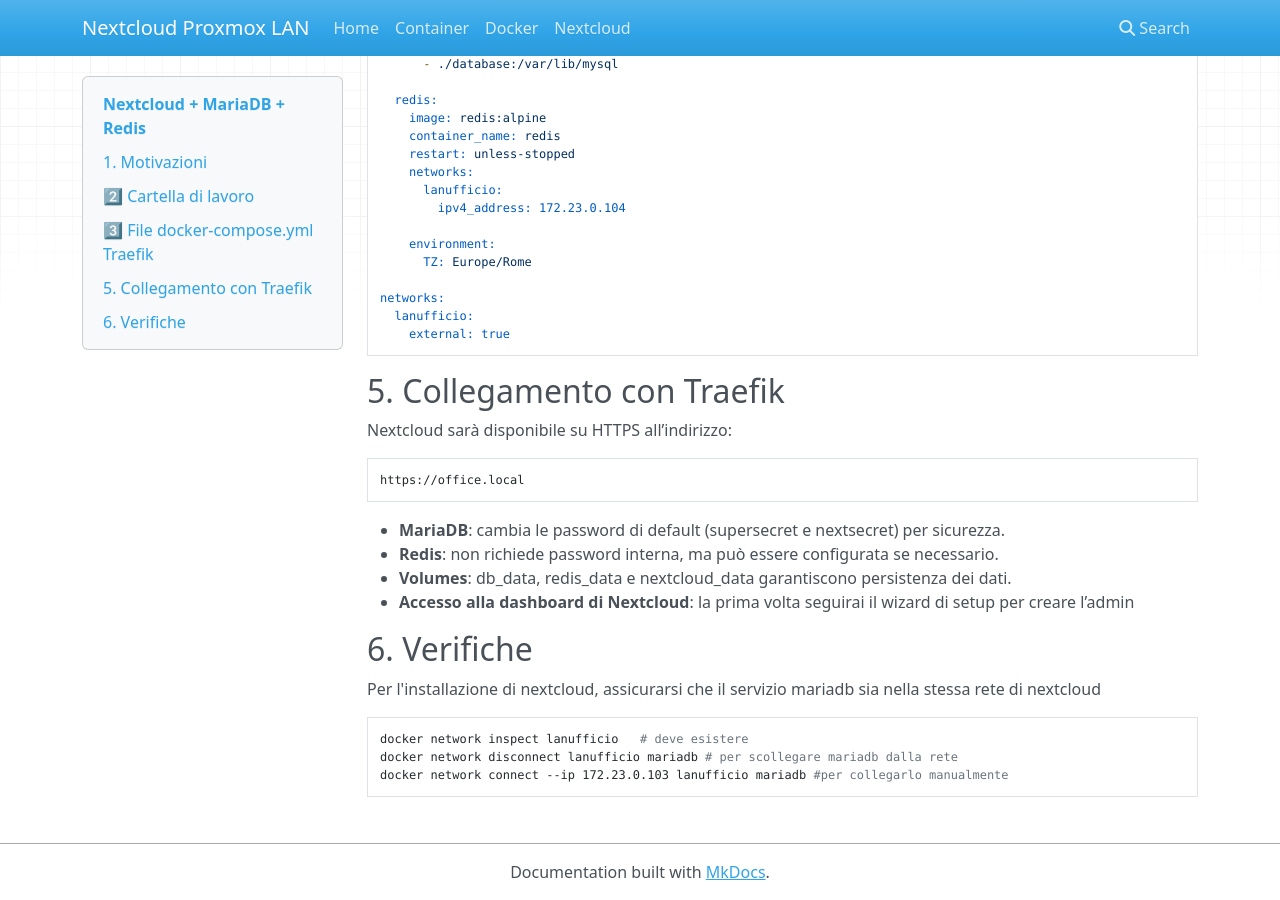
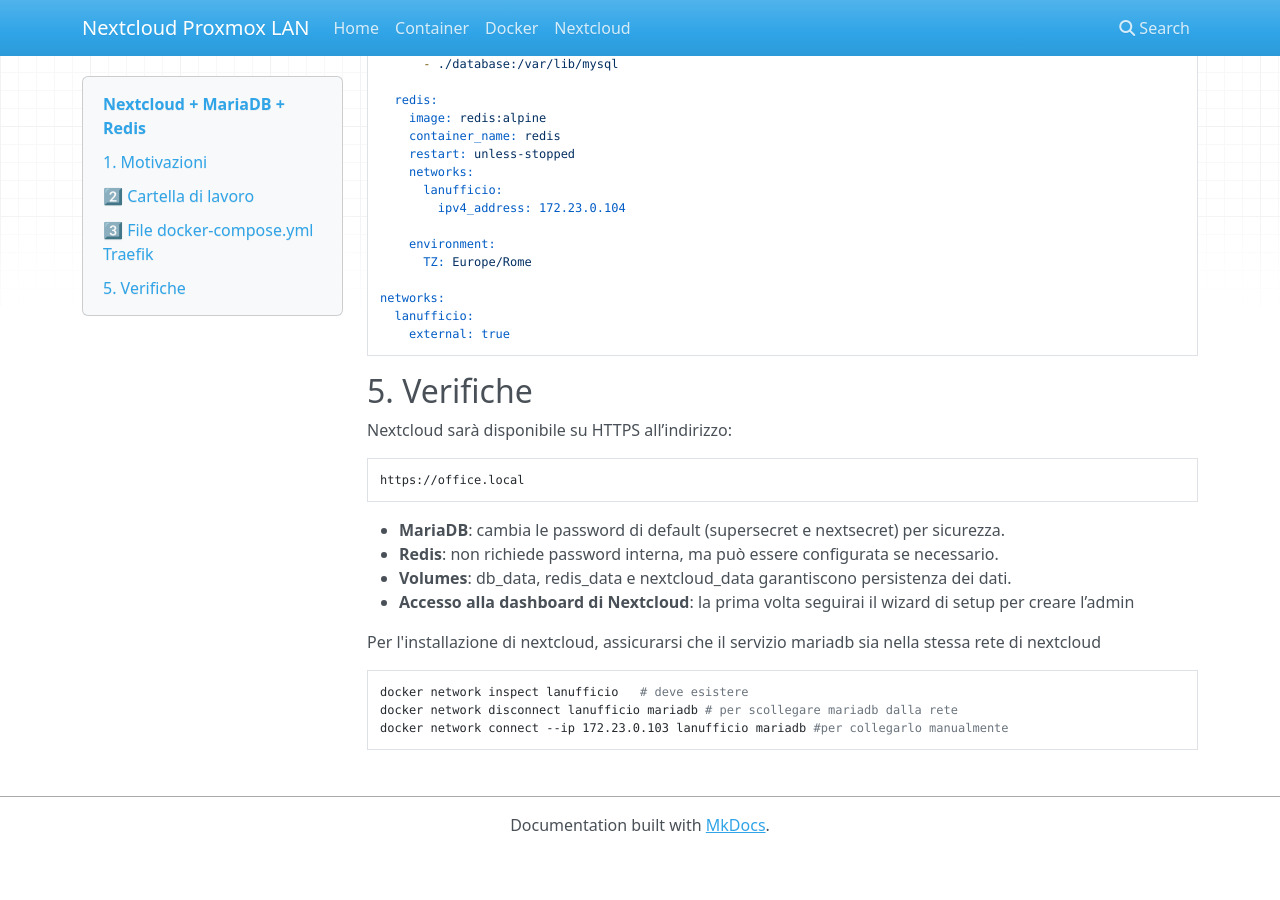
Before and after one commit to masilib/nextcloud-proxmox-lan, an MkDocs documentation site: the page built from docs/05-installazione-nextcloud.md, in a window 1280 px wide and 900 px high, scrolled down 1727 px. Built offline with MkDocs 1.6.1, drawn with Linux system fonts in a browser that asks for light colours; nearby versions of some CDN libraries; after the commit the page ends 2580 px from its top, so only the background shows below that.

Commit message:
Update 05-installazione-nextcloud.md

````diff
--- a/docs/05-installazione-nextcloud.md
+++ b/docs/05-installazione-nextcloud.md
@@ -108,7 +108,7 @@ networks:
     external: true
 ```
 
-## 5. Collegamento con Traefik
+## 5. Verifiche
 
 Nextcloud sarà disponibile su HTTPS all’indirizzo:
 
@@ -120,7 +120,6 @@ https://office.local
 - **Volumes**:  db_data, redis_data e nextcloud_data garantiscono persistenza dei dati.
 - **Accesso alla dashboard di Nextcloud**:  la prima volta seguirai il wizard di setup per creare l’admin
 
-## 6. Verifiche
 
 Per l'installazione di nextcloud, assicurarsi che il servizio mariadb sia nella stessa rete di nextcloud
 
````
